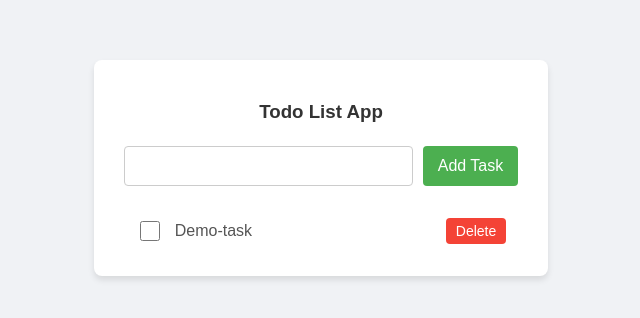
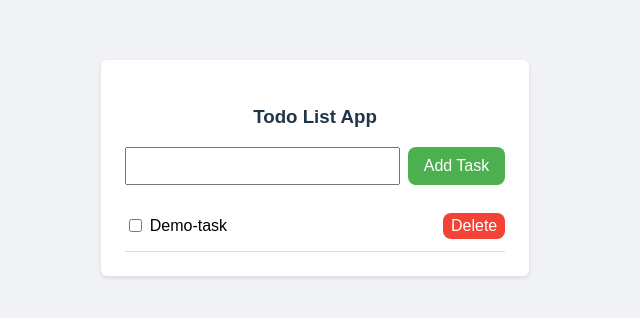
Before and after one commit to Neyolim/task-tracker, a React (Vite) app: page / in a window 1280 px wide. Shown: the part 232-550 px from the top of the page, without its empty margins (349-989 px from the left). Built offline with nearby package versions, Linux system fonts and the light colour scheme.

Commit message:
optimize css code

```diff
--- a/src/Todo.css
+++ b/src/Todo.css
@@ -1,6 +1,6 @@
 body {
-    font-family: Arial, sans-serif;
-    background-color: #f0f2f5;
+  font-family: sans-serif;
+  background: #f0f2f5;
   display: flex;
   justify-content: center;
   align-items: center;
@@ -9,46 +9,37 @@ body {
 }
 
 .todo-container {
-    background-color: white;
-    padding: 20px 30px;
-    border-radius: 8px;
-    box-shadow: 0 4px 6px rgba(0, 0, 0, 0.1);
-    max-width: 500px;
+  background: #fff;
+  padding: 1.5rem;
+  border-radius: 6px;
+  box-shadow: 0 2px 4px rgba(0,0,0,0.1);
   width: 100%;
+  max-width: 480px;
 }
 
-.todo-container h3 {
+h3 {
   text-align: center;
-    color: #333;
-    margin-bottom: 20px;
+  margin-bottom: 1rem;
 }
 
 .add-form {
   display: flex;
-    gap: 10px;
-    margin-bottom: 20px;
+  gap: 0.5rem;
+  margin-bottom: 1rem;
 }
 
-.add-form input[type="text"] {
-    flex-grow: 1;
-    padding: 10px;
-    border: 1px solid #ccc;
-    border-radius: 4px;
-    font-size: 16px;
+.add-form input {
+  flex: 1;
+  padding: 0.5rem;
+  font-size: 1rem;
 }
 
 .add-form button {
-    padding: 10px 15px;
+  padding: 0.5rem 1rem;
+  background: #4caf50;
+  color: #fff;
   border: none;
-    background-color: #4caf50;
-    color: white;
-    border-radius: 4px;
   cursor: pointer;
-    font-size: 16px;
-}
-
-.add-form button:hover {
-    background-color: #45a049;
 }
 
 ul {
@@ -61,33 +52,19 @@ li {
   display: flex;
   align-items: center;
   justify-content: space-between;
-    padding: 12px;
-    border-bottom: 1px solid #eee;
-    font-size: 16px;
-    color: #555;
-}
-
-li:last-child {
-    border-bottom: none;
+  padding: 0.75rem 0;
+  border-bottom: 1px solid #ddd;
+  color: black;
 }
 
 li input[type="checkbox"] {
-    margin-right: 15px;
-    width: 20px;
-    height: 20px;
-    cursor: pointer;
+  margin-right: 0.5rem;
 }
 
 li button {
-    background-color: #f44336;
-    color: white;
+  background: #f44336;
+  color: #fff;
   border: none;
-    padding: 5px 10px;
-    border-radius: 4px;
+  padding: 0.25rem 0.5rem;
   cursor: pointer;
-    font-size: 14px;
 }
-
-li button:hover {
-    background-color: #e53935;
-}
```
Lines whose indentation alone changed are shown as unchanged.
